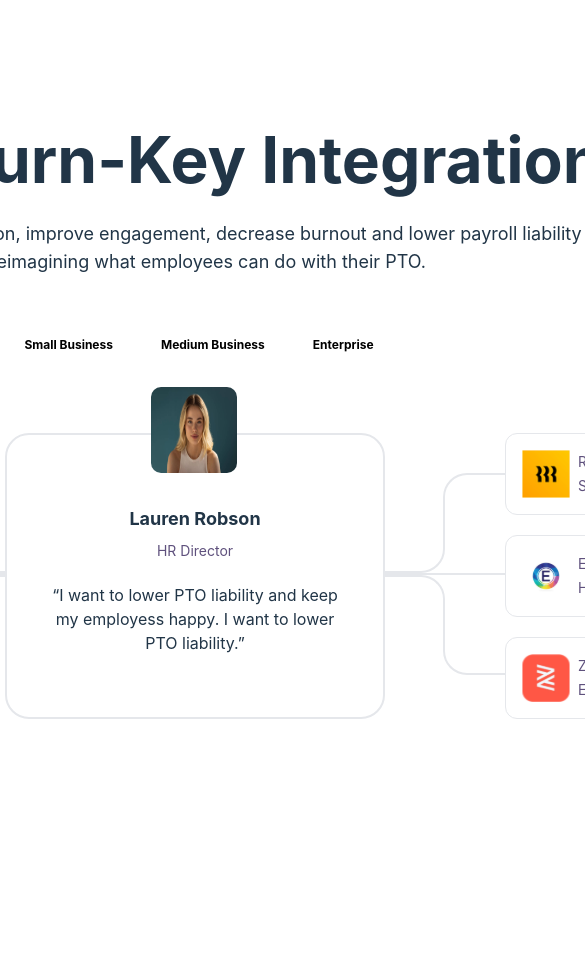
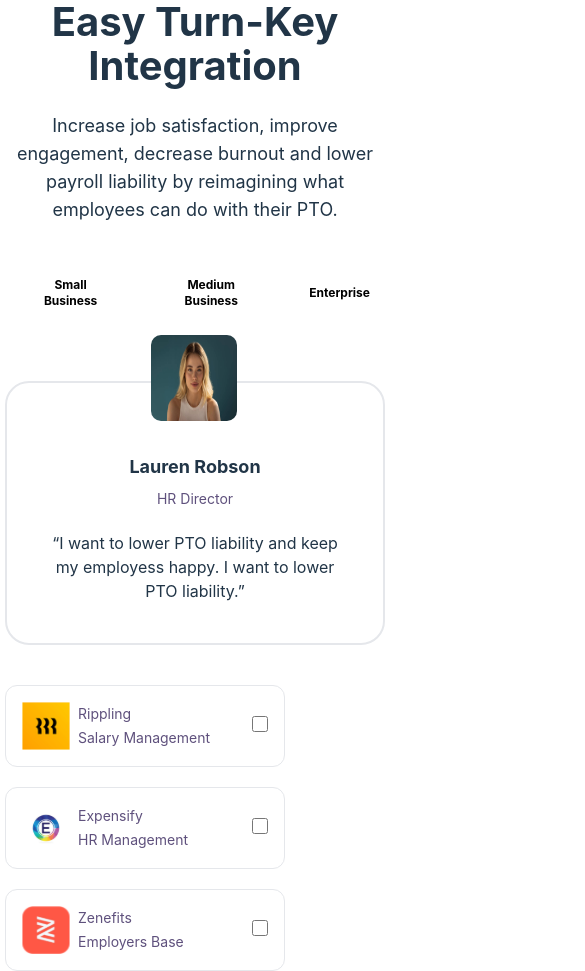
Before and after one commit to zura445/CodeStarter-, a React (Vite) app: page / in a window 390 px wide. Shown: the top 971 px of the page, 585 px wide, since content can reach past the window. Before the commit the page ends 844 px from the top, so only its background shows below. Built offline with nearby package versions, Linux system fonts and the light colour scheme.

Commit message:
started responsive

```diff
--- a/src/App.jsx
+++ b/src/App.jsx
@@ -37,8 +37,8 @@
 
   return (
     <>
-      <div className="w-[1180px]">
-        <h1 className="font-bold text-[64px] text-center">
+      <div className="max-w-[1180px]">
+        <h1 className="font-bold md:text-[64px] text-[40px] text-center">
           Easy Turn-Key Integration
         </h1>
         <p className="max-w-[779px] text-center mt-6 text-lg m-auto">
@@ -62,8 +62,8 @@
             </button>
           ))}
         </div>
-        <div className="mt-[69px] flex justify-center">
-          <div className="">
+        <div className="mt-[69px] flex justify-center ">
+          <div className="lg:block hidden">
             {data.boxesDataLeft.map((info, index) => (
               <div
                 className={`flex justify-between border w-[280px] p-4 rounded-xl items-center ${
@@ -99,7 +99,7 @@
               </div>
             ))}
           </div>
-          <div className="">
+          <div className="lg:block hidden">
             <div className="w-[120px] flex relative">
               <div
                 className={`w-[3px] h-[2px] mt-[40px]  ${getBgClass(0)}`}
@@ -131,6 +131,7 @@
             </div>
             <div className={`w-[2px] h-[2px] mt-[98px] ${getBgClass(2)}`}></div>
           </div>
+          <div className="md:flex  block">
             <div className="w-[380px] border-2 rounded-3xl p-10 relative">
               <img
                 className="w-[86px] h-[86px] rounded-[10px] absolute -top-[48px] left-36"
@@ -144,11 +145,11 @@
                 HR Director
               </p>
               <p className="text-center mt-5">
-              “I want to lower PTO liability and keep my employess happy. I want
-              to lower PTO liability.”
+                “I want to lower PTO liability and keep my employess happy. I
+                want to lower PTO liability.”
               </p>
             </div>
-          <div className="w-[120px] ">
+            <div className="w-[120px] lg:block hidden">
               <div className="flex relative">
                 <div
                   className={`w-[60px] h-[50px] mt-[90px] border-b-2 border-r-2 rounded-ee-3xl ${getLineClassRight(
@@ -186,7 +187,7 @@
               </div>
             </div>
 
-          <div className="">
+            <div className="mt-10 md:mt-0">
               {data.boxesDataRight.map((info, index) => (
                 <div
                   className={`flex justify-between border w-[280px] p-4 rounded-xl items-center ${
@@ -205,7 +206,9 @@
                       alt={info.imgAlt}
                     />
                     <div className="ml-2">
-                    <p className="text-sm text-ink  leading-6">{info.title}</p>
+                      <p className="text-sm text-ink  leading-6">
+                        {info.title}
+                      </p>
                       <p className="text-sm text-ink text-center leading-6">
                         {info.description}
                       </p>
@@ -224,6 +227,7 @@
             </div>
           </div>
         </div>
+      </div>
     </>
   );
 }
```
Lines whose indentation alone changed are shown as unchanged.
